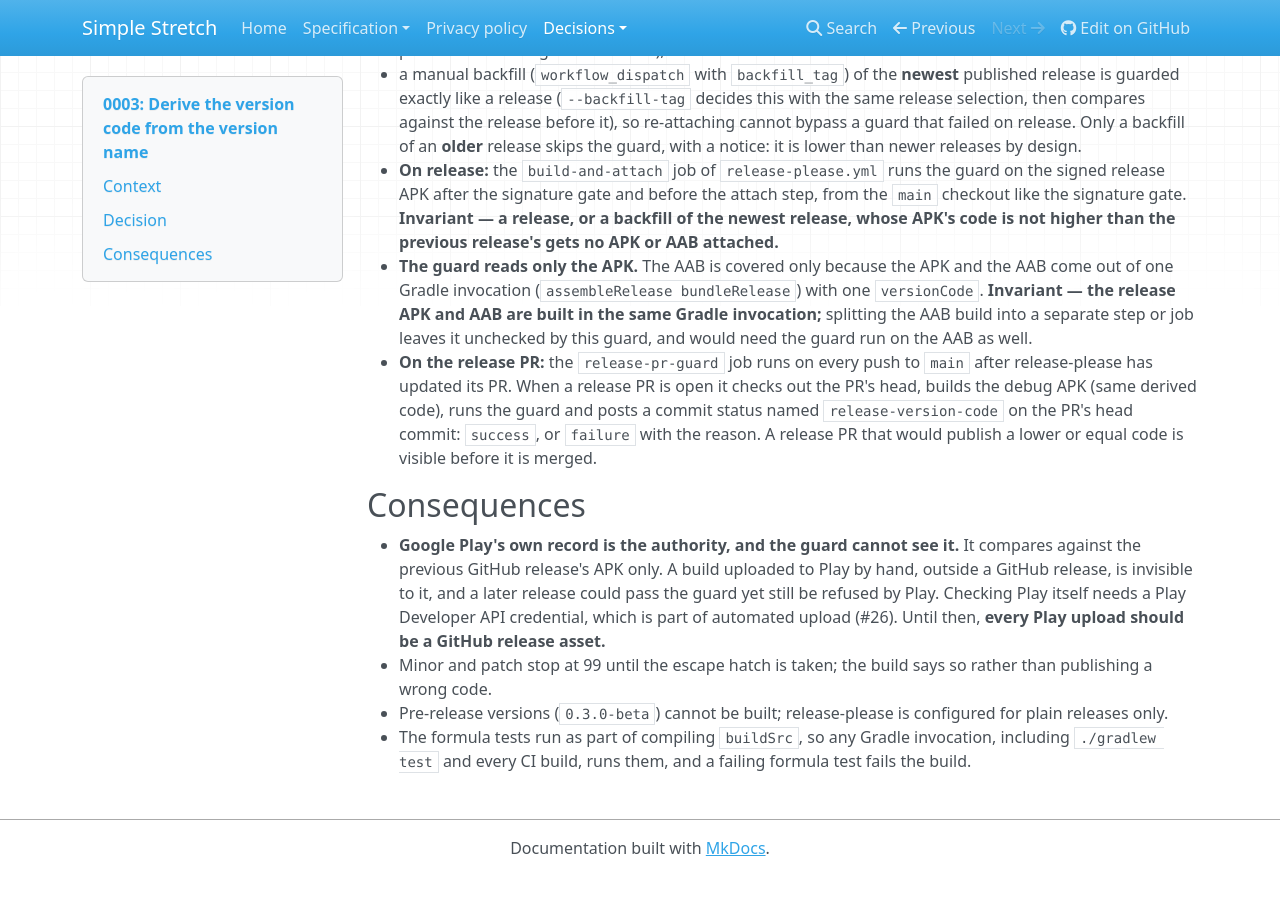
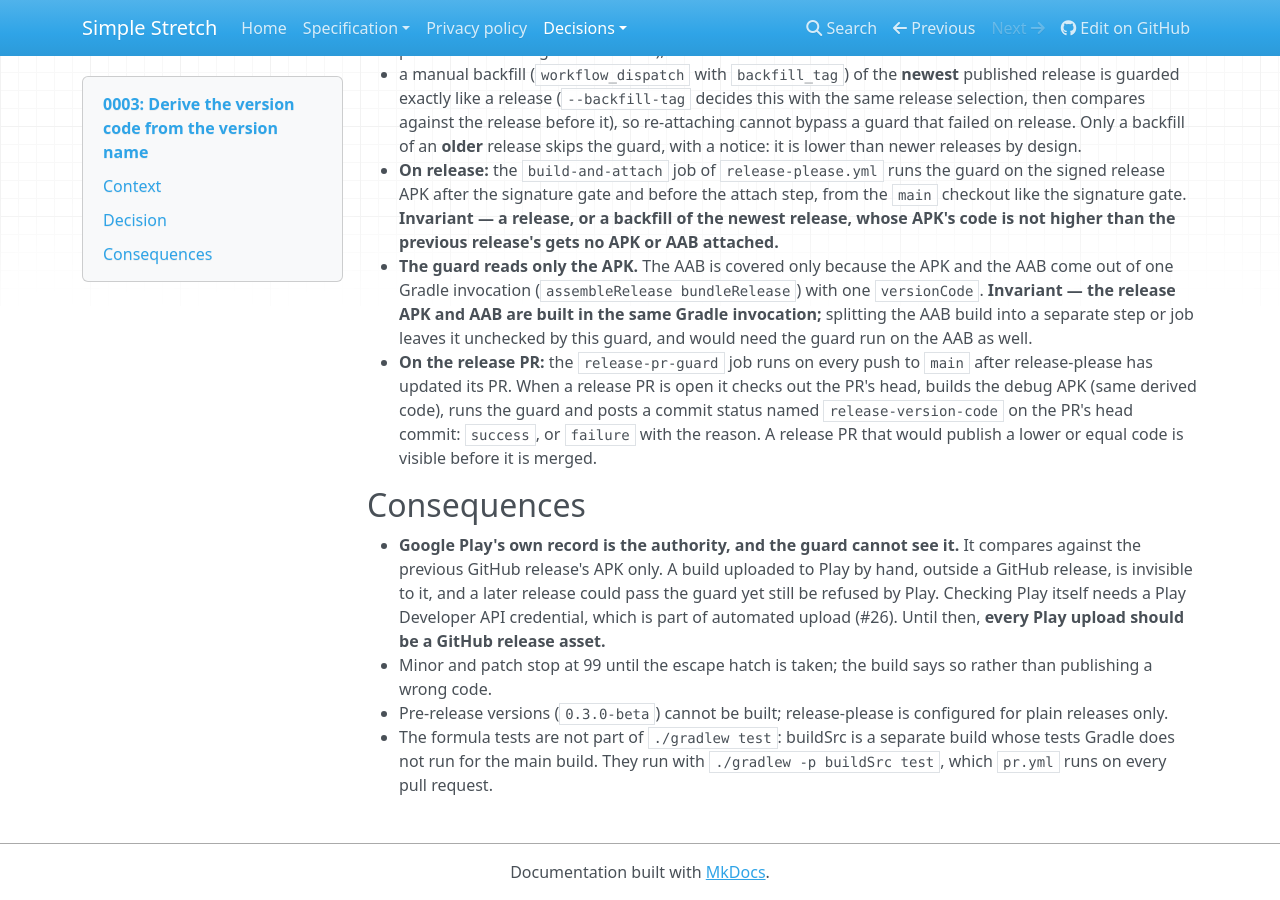
Before and after one commit to derekwinters/simple-stretch-android, an MkDocs documentation site: the page built from docs/adr/0003-version-code-derived-from-version-name.md, in a window 1280 px wide and 900 px high, scrolled down 1503 px. Built offline with MkDocs 1.6.1, drawn with Linux system fonts in a browser that asks for light colours; nearby versions of some CDN libraries; before the commit the page ends 2379 px from its top, so only the background shows below that.

Commit message:
build: run the buildSrc formula tests from pr.yml instead of every build
Drop the jar-depends-on-test wiring and the Kotlin friend-module
property it needed. pr.yml now runs ./gradlew -p buildSrc test next to
the unit tests; the ADR and CLAUDE.md say how to run them.

Co-Authored-By: Claude Opus 5.5 (1M context) <noreply@anthropic.com>

```diff
--- a/docs/adr/0003-version-code-derived-from-version-name.md
+++ b/docs/adr/0003-version-code-derived-from-version-name.md
@@ -98,5 +98,6 @@ the previous release's.
   publishing a wrong code.
 - Pre-release versions (`0.3.0-beta`) cannot be built; release-please is configured for plain
   releases only.
-- The formula tests run as part of compiling `buildSrc`, so any Gradle invocation, including
-  `./gradlew test` and every CI build, runs them, and a failing formula test fails the build.
+- The formula tests are not part of `./gradlew test`: buildSrc is a separate build whose tests
+  Gradle does not run for the main build. They run with `./gradlew -p buildSrc test`, which
+  `pr.yml` runs on every pull request.
```
Also changed, not shown: CLAUDE.md (+3 -3 lines), 3 other files.
